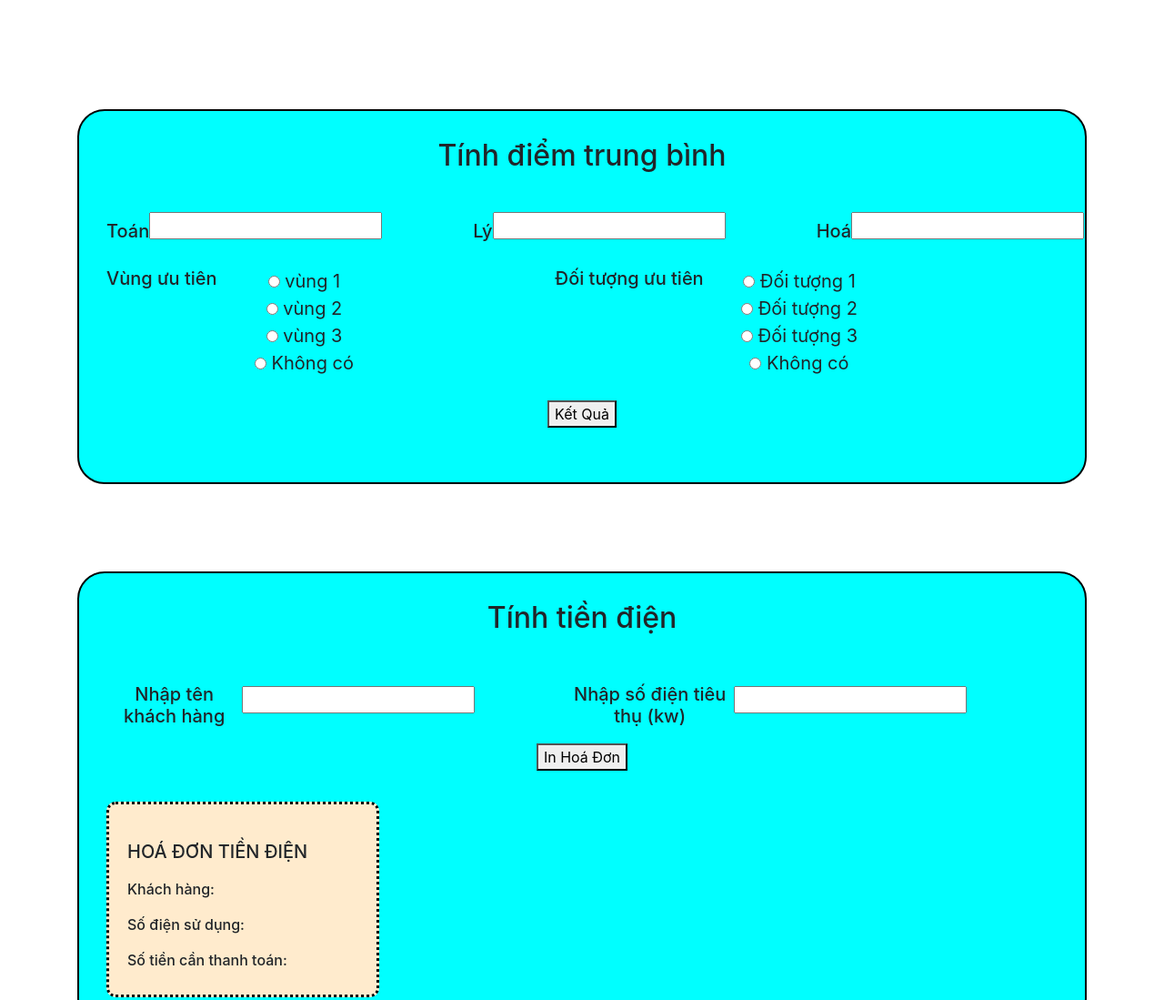
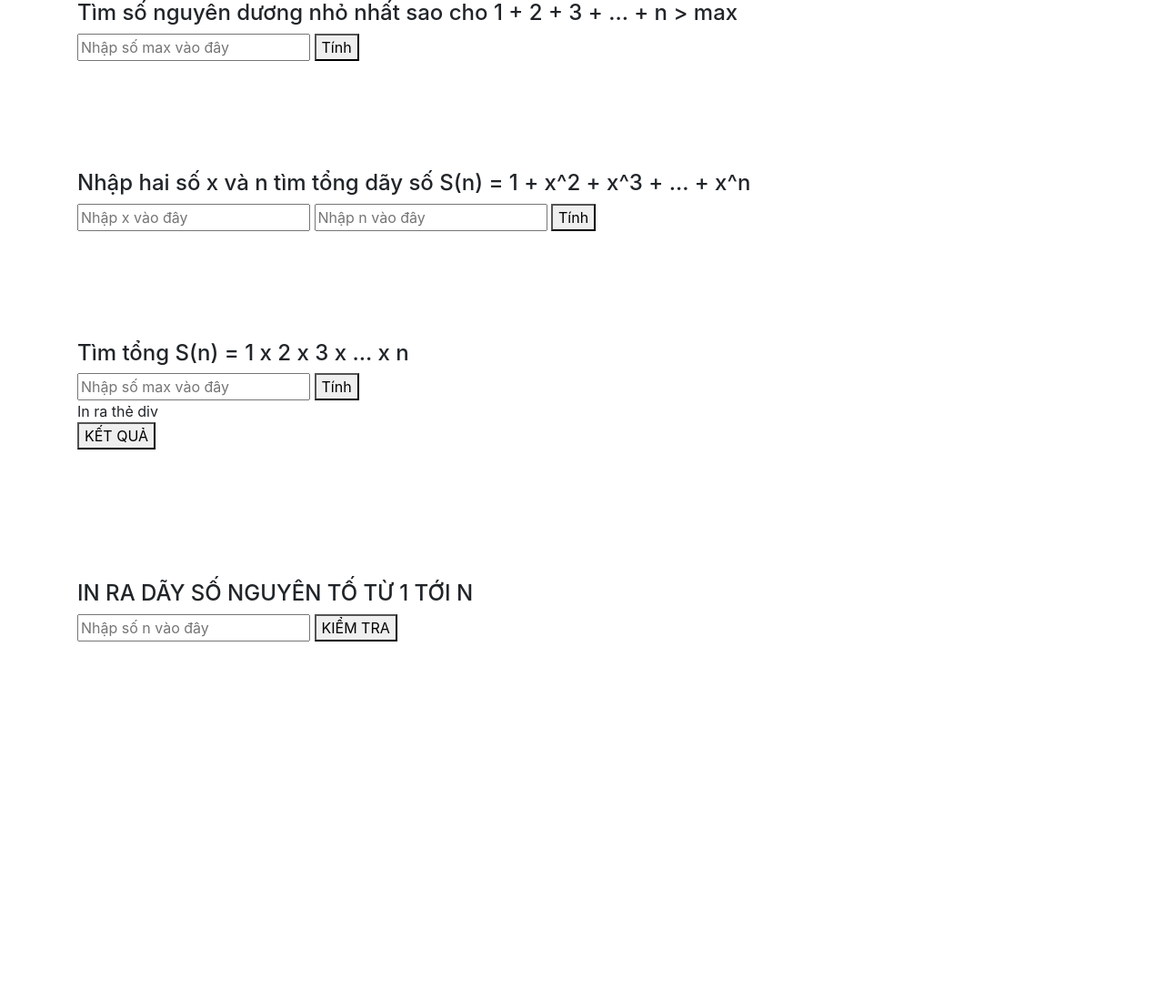
Before and after one commit to nguyensythien7997/baitapjs__buoi5, a plain HTML site: page index.html in a window 1280 px wide. Shown: the top 1099 px of the page at 91% size. After the commit the page ends 800 px from the top, so only its background shows below. Drawn offline with nearby package versions, Linux system fonts and the light colour scheme.

Commit message:
Add files via upload

```diff
--- a/index.html
+++ b/index.html
@@ -8,143 +8,77 @@
 
     <!-- Bootstrap CSS -->
     <link rel="stylesheet" href="https://stackpath.bootstrapcdn.com/bootstrap/4.3.1/css/bootstrap.min.css" integrity="sha384-ggOyR0iXCbMQv3Xipma34MD+dH/1fQ784/j6cY/iJTQUOhcWr7x9JvoRxT2MZw1T" crossorigin="anonymous">
-
-    <link rel="stylesheet" href="./css/style.css">
+    <link rel="stylesheet" href="./index.css">
   </head>
   <body>
-<br><br><br><br><br>
 
 <div class="container">
-    <div class="baitap1">
-        <h2>Tính điểm trung bình</h2>
-        <br>
-        <div class="monhoc">
-        <h3>Toán</h3>
-        <input type="number" id="bt1__math">
-        <h3>Lý</h3>
-        <input type="number" id="bt1__physics">
-        <h3>Hoá</h3>
-        <input type="number" id="bt1__bio">
-    </div>
-        <div class="uutien">
-        <h4>Vùng ưu tiên</h4>
-        <ul>
-            <li>
-                <input type="radio" name="vung" id="vung__a" value="2">
-                vùng 1
-            </li>
-            <li>
-                <input type="radio" name="vung" id="vung__b" value="1">
-                vùng 2
-            </li>
-            <li>
-                <input type="radio" name="vung" id="vung__c" value="0.5">
-                vùng 3
-            </li>
-            <li>
-                <input type="radio" name="vung" id="khong__co" value="0">
-                Không có
-            </li>
-        </ul>
-        <h4>Đối tượng ưu tiên</h4>
-        <ul>
-            <li>
-                <input type="radio" name="doituong" id="doituong__1" value="2.5">
-                Đối tượng 1
-            </li>
-            <li>
-                <input type="radio" name="doituong" id="doituong__2" value="1.5">
-                Đối tượng 2
-            </li>
-            <li>
-                <input type="radio" name="doituong" id="doituong__3" value="1">
-                Đối tượng 3
-            </li>
-            <li>
-                <input type="radio" name="doituong" id="doituong__0" value="0">
-                Không có
-            </li>
-        </ul>
-    </div>
-        <button onclick="tinhketqua()">Kết Quả</button>
+  <div class="baitap" id="baitap1">
+    <h4>Tìm số nguyên dương nhỏ nhất sao cho 1 + 2 + 3 + ... + n > max</h4>
+    <input type="text" id="timsonhonhat" placeholder="Nhập số max vào đây">
+    <button onclick="timson()">Tính</button>
     <div id="ketqua"></div>
+  </div>
 
-    </div>
+<br>
+<br>
+<br>
+<br>
+<br>
 
-    <br><br><br><br>
+  <div class="baitap" id="baitap2">
+    <h4>Nhập hai số x và n tìm tổng dãy số S(n) = 1 + x^2 + x^3 + ... + x^n</h4>
+    <input type="text" id="nhapsox" placeholder="Nhập x vào đây">
+    <input type="text" id="nhapson" placeholder="Nhập n vào đây">
+    <button onclick="timsoS()">Tính</button>
+    <div id="ketqua111"></div>
+  </div>
+
+<br>
+<br>
+<br>
+<br>
+<br>
+
+<div class="baitap" id="baitap3">
+  <h4>Tìm tổng S(n) = 1 x 2 x 3 x ... x n</h4>
+  <input type="text" id="timtichtaiday" placeholder="Nhập số max vào đây">
+  <button onclick="timtich()">Tính</button>
+  <div id="ketqua222"></div>
+</div>
 
 
 
-    <div class="baitap2">
-        <h2>Tính tiền điện</h2>
-        <br>
-        <div class="thongtin">
-        <h4>Nhập tên khách hàng</h4>
-        <input type="text" id="tenkhachhang">
-        <h4>Nhập số điện tiêu thụ (kw)</h4>
-        <input type="number" id="sodientieuthu">
-    </div>
-        <button onclick="inhoadon1()">In Hoá Đơn</button>
-        <br><br>
-        <div class="hoadon">
-            <h5>HOÁ ĐƠN TIỀN ĐIỆN</h5>
-            <h6 id="hovaten">Khách hàng:</h6>
-            <h6 id="sodiendatieuthu">Số điện sử dụng:</h6>
-            <h6 id="tongtienthanhtoan">Số tiền cần thanh toán:</h6>
-        </div>
-    </div>
-
-    <br><br><br><br>
 
 
 
-    <div class="baitap3">
-        <h2>Tính thuế thu nhập cá nhân</h2>
-        <br>
-        <h3>Tên người nộp thuế</h3>
-        <input type="text" id="tennguoinop">
-        <h3>Tổng thu nhập một năm</h3>
-        <input type="number" id="tongthunhap">
-        <h3>Số người phụ thuộc</h3>
-        <input type="number" id="nguoiphuthuoc">
-        <button onclick="tinhthue()">Tính Thuế</button>
-        <div class="bienlaithue">
-            <h5>BIÊN LAI THUẾ THU NHẬP CÁ NHÂN</h5>
-            <h6 id="hotennguoinop">Người nộp thuế:</h6>
-            <h6 id="thunhapmoinam">Tổng thu nhập mỗi năm:</h6>
-            <h6 id="tongsonguoiphuthuoc">Số người phụ thuộc:</h6>
-            <h6 id="tongthunhapphainopthue">Tổng thu nhập chịu thuế:</h6>
-            <h6 id="sothuephainop">Số thuế phải nộp:</h6>
-        </div>
-    </div>
 
-    <br><br><br><br><br><br><br><br>
+<div class="baitap" id="baitap4">
+  <div id ="demo">In ra thẻ div </div>
 
-    <div class="baitap4">
-        <h2>Tính tiền cáp</h2>
-        <h5>Mã khách hàng</h5>
-        <input id="makhach" type="text">
-        <h5>Loại khách hàng</h5>
-        <ul>
-            <li><input type="radio" name="loai" id="canhan__1" value="0">Cá Nhân</li>
-            <li><input type="radio" name="loai" id="doanhnghiep__1" value="1">Doanh Nghiệp</li>
-        </ul>
-        <button onclick="chonloaikhachhang()">Xác nhận loại khách hàng</button>
-        <div class="soketnoihide" id="anhienne">
-        <h5>Số kết nối</h5>
-        <input id="ketnoi" type="text">
-        </div>
-        <div class="soketnoihide" id="anhienne1">
-        <h5>Số kênh cao cấp</h5>
-        <input id="kenhcaocap" type="text">
-        <button onclick="tinhtiencap()">Tính tiền cáp</button>
-        <div class="hoadoncap">
-            <h5>HOÁ ĐƠN CÁP MẠNG</h5>
-            <h6 id="makhachhangla">Mã khách hàng:</h6>
-            <h6 id="tongtienphaithanhtoanla">Tổng tiền:</h6>
-        </div>
-        </div>
-    </div>
+  <button onclick="add_child()">KẾT QUẢ</button>
+</div>
+
+<br>
+<br>
+<br>
+<br>
+<br>
+<br>
+
+
+
+<div class="baitap" id="baitap5">
+  <h4>IN RA DÃY SỐ NGUYÊN TỐ TỪ 1 TỚI N</h4>
+  <input type="text" id="inrasonguyento" placeholder="Nhập số n vào đây">
+  <button onclick="kiem_tra_snt()">KIỂM TRA</button>
+  <div id="ketqua555"></div>
+</div>
+
+
+
+
+
 
 </div>
 
@@ -163,31 +97,11 @@
 
 
 
-
-
-
-
-
-
-
-
-
-
-
-
-
-
-
-
-
-
-
-<br><br><br><br><br><br><br><br><br><br><br><br><br><br><br><br><br><br><br><br><br><br><br><br>
     <!-- Optional JavaScript -->
     <!-- jQuery first, then Popper.js, then Bootstrap JS -->
     <script src="https://code.jquery.com/jquery-3.3.1.slim.min.js" integrity="sha384-q8i/X+965DzO0rT7abK41JStQIAqVgRVzpbzo5smXKp4YfRvH+8abtTE1Pi6jizo" crossorigin="anonymous"></script>
     <script src="https://cdnjs.cloudflare.com/ajax/libs/popper.js/1.14.7/umd/popper.min.js" integrity="sha384-UO2eT0CpHqdSJQ6hJty5KVphtPhzWj9WO1clHTMGa3JDZwrnQq4sF86dIHNDz0W1" crossorigin="anonymous"></script>
     <script src="https://stackpath.bootstrapcdn.com/bootstrap/4.3.1/js/bootstrap.min.js" integrity="sha384-JjSmVgyd0p3pXB1rRibZUAYoIIy6OrQ6VrjIEaFf/nJGzIxFDsf4x0xIM+B07jRM" crossorigin="anonymous"></script>
-    <script src="./baitap/baitap.js"></script>
+    <script src="./index.js"></script>
   </body>
 </html>
--- /dev/null
+++ b/index.js
@@ -0,0 +1,91 @@
+function timson() {
+  var max = document.getElementById("timsonhonhat").value;
+  for (var i = 0; i < max; i++) {
+    if (((i + 1) * i) / 2 > max) {
+      break;
+    }
+  }
+  document.getElementById(
+    "ketqua"
+  ).innerHTML = `<div id="ketqua"><h4>n = ${i}</h4></div>`;
+}
+
+function timsoS() {
+  var x = document.getElementById("nhapsox").value;
+  var n = document.getElementById("nhapson").value;
+  var s = 0;
+  for (var i = 0; i <= n; i++) {
+    s += Math.pow(x, [i]);
+    console.log(s);
+  }
+  document.getElementById("ketqua111").innerHTML = `<h4>Kết quả là : S(${
+    i - 1
+  }) = ${s}</h4>`;
+}
+
+function timtich() {
+  var b = document.getElementById("timtichtaiday").value;
+  var c = 1;
+  for (var a = 1; a < b; a++) {
+    c = c * (a + 1);
+  }
+  document.getElementById(
+    "ketqua222"
+  ).innerHTML = `<div id="ketqua222"><h4>S = ${c}</h4></div>`;
+}
+
+function add_child() {
+  //tạo phần tử p
+  var p = document.createElement("p");
+  var j = document.createElement("j");
+  //tạo phần tử text
+  var node = document.createTextNode("");
+  p.appendChild(node);
+  p.style.backgroundColor = "red";
+  p.style.display = "block";
+  p.style.width = "100px";
+  p.style.height = "100px";
+
+  j.appendChild(node);
+  j.style.backgroundColor = "blue";
+  j.style.display = "block";
+  j.style.width = "100px";
+  j.style.height = "100px";
+
+  var div = document.getElementById("demo");
+  //gắn p vào div
+  for (var i = 0; i <= 10; i++) {
+    if (i % 2 !== 0) {
+      div.appendChild(p);
+    } else if (i % 2 === 0) {
+      div.appendChild(j);
+    }
+  }
+}
+
+function kiem_tra_snt() {
+  var k = +document.getElementById("inrasonguyento").value;
+  for (n = 0; n < k; n++) {
+    // Biến cờ hiệu
+    var flag = true;
+
+    // Nếu n bé hơn 2 tức là không phải số nguyên tố
+    if (n < 2) {
+      flag = false;
+    } else {
+      // lặp từ 2 tới n-1
+      for (var i = 2; i < n - 1; i++) {
+        if (n % i == 0) {
+          flag = false;
+          break;
+        }
+      }
+    }
+
+    // Kiểm tra biến flag
+    if (flag == true) {
+      console.log(n);
+
+    }
+  }
+}
```
Also changed, not shown: index.css (added), 1 other file.
